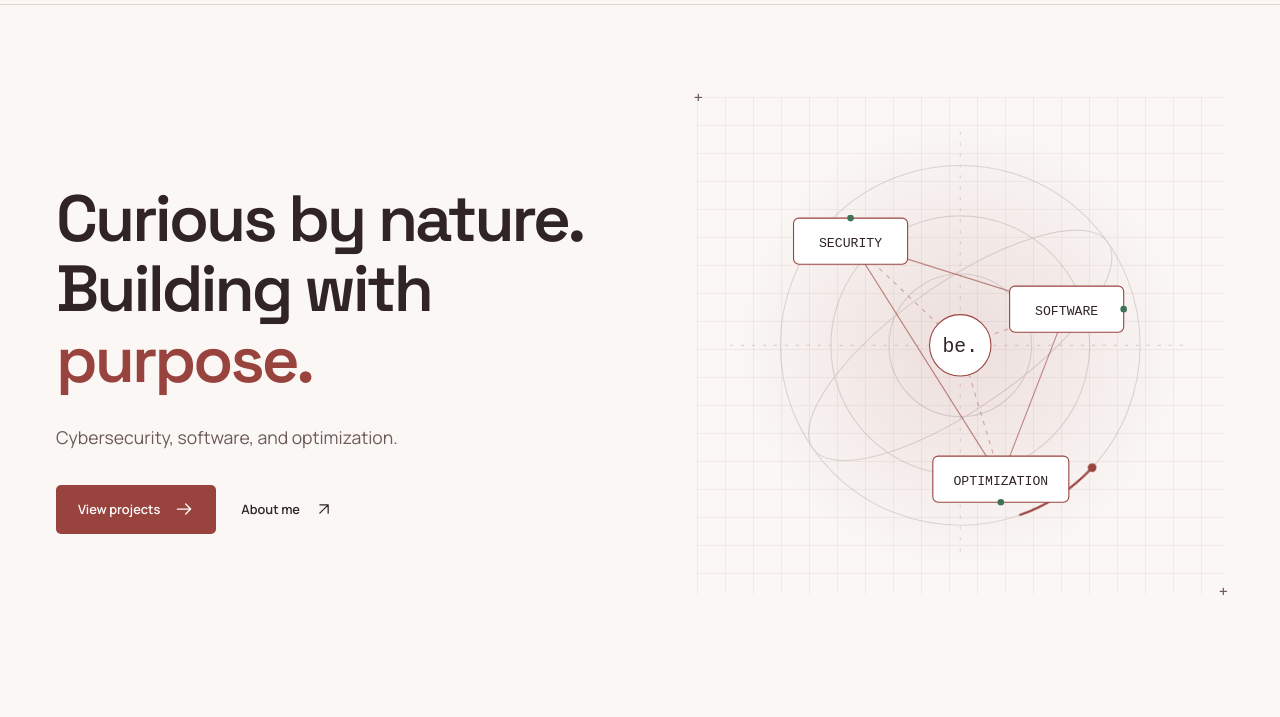
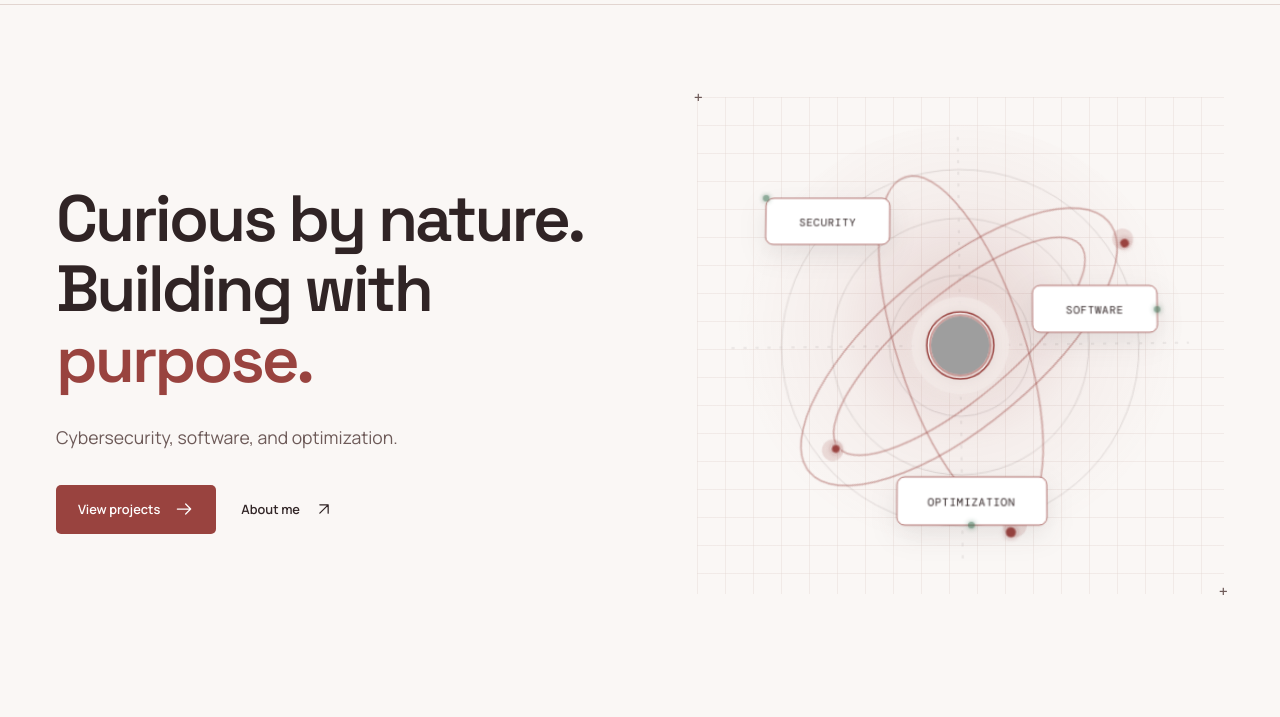
Before and after one commit to bartuemre/bartuemre-portfolio, an Astro site: page / in a window 1280 px wide. Shown: the part 83-800 px from the top of the page. Built offline with nearby package versions, Linux system fonts and the light colour scheme; Astro itself is replaced by a stand-in of ours; grey boxes are pictures that could not be loaded.

Commit message:
Add dimensional orbital hero animation (#12)
* feat: add deployable IPRV API backend

* chore: exclude Python bytecode

* feat: add dimensional orbital hero animation

```diff
--- a/src/components/AnimatedBackground.astro
+++ b/src/components/AnimatedBackground.astro
@@ -1,16 +1,22 @@
 ---
 ---
 <div class="systems-map" aria-hidden="true">
-  <svg class="orbital-map" viewBox="0 0 480 420" fill="none">
-    <defs><radialGradient id="ambient"><stop stop-color="var(--accent)" stop-opacity=".14" /><stop offset="1" stop-color="var(--accent)" stop-opacity="0" /></radialGradient></defs>
+  <svg class="orbital-map" viewBox="0 0 480 420" fill="none" role="presentation">
+    <defs>
+      <radialGradient id="ambient" cx="50%" cy="45%"><stop stop-color="var(--accent)" stop-opacity=".22" /><stop offset=".55" stop-color="var(--accent)" stop-opacity=".05" /><stop offset="1" stop-color="var(--accent)" stop-opacity="0" /></radialGradient>
+      <linearGradient id="core" x1="0" y1="0" x2="1" y2="1"><stop stop-color="var(--surface)" /><stop offset="1" stop-color="var(--surface-soft)" /></linearGradient>
+      <clipPath id="core-avatar-clip"><circle cx="240" cy="210" r="27" /></clipPath>
+      <filter id="soft-glow" x="-80%" y="-80%" width="260%" height="260%"><feGaussianBlur stdDeviation="6" result="blur" /><feMerge><feMergeNode in="blur" /><feMergeNode in="SourceGraphic" /></feMerge></filter>
+      <filter id="particle-glow" x="-150%" y="-150%" width="400%" height="400%"><feGaussianBlur stdDeviation="2.5" result="blur" /><feMerge><feMergeNode in="blur" /><feMergeNode in="SourceGraphic" /></feMerge></filter>
+    </defs>
     <circle cx="240" cy="210" r="205" fill="url(#ambient)" />
-    <g stroke="currentColor" opacity=".2"><path d="M30 210h420M240 15v390" stroke-dasharray="3 7" /><circle cx="240" cy="210" r="164" /><circle cx="240" cy="210" r="118" /><circle cx="240" cy="210" r="65" /><ellipse cx="240" cy="210" rx="164" ry="57" transform="rotate(-35 240 210)" /></g>
-    <g class="orbit-ring" stroke="var(--accent)" stroke-width="2"><circle cx="240" cy="210" r="164" stroke-dasharray="80 950" /><circle cx="404" cy="210" r="4" fill="var(--accent)" stroke="none" /></g>
-    <path d="m140 115 197 62-60 155-137-217Z" stroke="var(--accent)" stroke-opacity=".6" />
-    <path d="m140 115 100 95 97-33M240 210l37 122" stroke="var(--accent)" stroke-opacity=".4" stroke-dasharray="4 5" />
-    <circle cx="240" cy="210" r="28" fill="var(--surface)" stroke="var(--accent)" /><text x="240" y="216" text-anchor="middle" fill="var(--text)" font-size="18" font-family="monospace">be.</text>
-    <g fill="var(--surface)" stroke="var(--accent)"><rect x="88" y="94" width="104" height="42" rx="5" /><rect x="285" y="156" width="104" height="42" rx="5" /><rect x="215" y="311" width="124" height="42" rx="5" /></g>
-    <g fill="var(--text)" text-anchor="middle" font-family="monospace" font-size="12"><text x="140" y="120">SECURITY</text><text x="337" y="182">SOFTWARE</text><text x="277" y="337">OPTIMIZATION</text></g>
-    <g fill="var(--success)"><circle cx="140" cy="94" r="3" /><circle cx="389" cy="177" r="3" /><circle cx="277" cy="353" r="3" /></g>
+    <g class="orbital-grid" stroke="currentColor" opacity=".18"><path d="M30 210h420M240 15v390" stroke-dasharray="3 8" /><circle cx="240" cy="210" r="164" /><circle cx="240" cy="210" r="118" /><circle cx="240" cy="210" r="65" /></g>
+    <g class="atom-orbit atom-orbit-a"><ellipse cx="240" cy="210" rx="164" ry="58" transform="rotate(-28 240 210)" /><circle class="orbit-particle particle-a" cx="398" cy="136" r="5" /><circle class="particle-halo" cx="398" cy="136" r="11" /></g>
+    <g class="atom-orbit atom-orbit-b"><ellipse cx="240" cy="210" rx="144" ry="48" transform="rotate(32 240 210)" /><circle class="orbit-particle particle-b" cx="116" cy="132" r="4" /><circle class="particle-halo" cx="116" cy="132" r="10" /></g>
+    <g class="atom-orbit atom-orbit-c"><ellipse cx="240" cy="210" rx="178" ry="72" transform="rotate(82 240 210)" /><circle class="orbit-particle particle-c" cx="240" cy="32" r="4.5" /><circle class="particle-halo" cx="240" cy="32" r="10" /></g>
+    <g class="core-system" filter="url(#soft-glow)"><circle cx="240" cy="210" r="45" fill="var(--surface-soft)" opacity=".7" /><circle cx="240" cy="210" r="31" fill="url(#core)" stroke="var(--accent)" stroke-width="1.5" /><image class="core-avatar" href="https://avatars.githubusercontent.com/u/126015307?v=4" x="213" y="183" width="54" height="54" preserveAspectRatio="xMidYMid slice" clip-path="url(#core-avatar-clip)" /><circle cx="240" cy="210" r="28" stroke="var(--accent)" stroke-opacity=".5" stroke-width="2" /></g>
+    <g class="system-card" fill="var(--surface)" stroke="var(--accent)" stroke-opacity=".7"><rect x="61" y="74" width="114" height="43" rx="7" /><rect x="306" y="155" width="114" height="43" rx="7" /><rect x="183" y="329" width="135" height="43" rx="7" /></g>
+    <g class="system-card-text" fill="var(--text)" text-anchor="middle" font-family="var(--font-mono)" font-size="10" letter-spacing=".6"><text x="118" y="100">SECURITY</text><text x="363" y="181">SOFTWARE</text><text x="250" y="355">OPTIMIZATION</text></g>
+    <g class="status-nodes" fill="var(--success)" filter="url(#particle-glow)"><circle cx="61" cy="74" r="3" /><circle cx="420" cy="177" r="3" /><circle cx="250" cy="372" r="3" /></g>
   </svg>
 </div>
--- a/src/styles/global.css
+++ b/src/styles/global.css
@@ -102,9 +102,29 @@ h3 { font-size: 1.6rem; }
 .systems-map::after { bottom: -12px; right: -4px; }
 .map-topline, .map-bottomline { display: flex; justify-content: space-between; gap: 10px; padding-inline: 15px; font-size: .55rem; }
 .map-bottomline { border-top: 1px solid var(--line); padding-top: 15px; }
-.orbital-map { display: block; width: 100%; }
-.orbit-ring { transform-origin: 240px 210px; animation: orbit 42s linear infinite; }
-@keyframes orbit { to { transform: rotate(360deg); } }
+.orbital-map { display: block; width: 100%; transform: perspective(900px) rotateX(4deg); transform-origin: 50% 50%; }
+.orbital-grid { transform-origin: 240px 210px; animation: grid-drift 18s ease-in-out infinite alternate; }
+.atom-orbit { transform-origin: 240px 210px; fill: none; stroke: var(--accent); stroke-opacity: .42; stroke-width: 1.5; }
+.atom-orbit-a { animation: atom-spin-a 18s linear infinite; }
+.atom-orbit-b { animation: atom-spin-b 25s linear infinite reverse; }
+.atom-orbit-c { animation: atom-spin-c 31s linear infinite; }
+.orbit-particle { fill: var(--accent); stroke: var(--surface); stroke-width: 2; filter: url(#particle-glow); }
+.particle-halo { fill: var(--accent); opacity: .12; stroke: none; animation: particle-pulse 2.8s ease-in-out infinite; }
+.particle-b { animation-delay: -1s; }
+.particle-c { animation-delay: -1.8s; }
+.core-system { transform-origin: 240px 210px; animation: core-breathe 4.5s ease-in-out infinite; }
+.system-card { filter: drop-shadow(0 8px 12px color-mix(in srgb, var(--text) 10%, transparent)); }
+.status-nodes { animation: node-pulse 2.6s ease-in-out infinite; }
+@keyframes atom-spin-a { to { transform: rotate(360deg); } }
+@keyframes atom-spin-b { to { transform: rotate(360deg); } }
+@keyframes atom-spin-c { to { transform: rotate(360deg); } }
+@keyframes grid-drift { from { transform: rotate(-1deg) scale(.99); } to { transform: rotate(1deg) scale(1.01); } }
+@keyframes core-breathe { 0%, 100% { transform: scale(.98); } 50% { transform: scale(1.04); } }
+@keyframes particle-pulse { 0%, 100% { opacity: .08; transform: scale(.85); } 50% { opacity: .28; transform: scale(1.2); } }
+@keyframes node-pulse { 0%, 100% { opacity: .55; } 50% { opacity: 1; } }
+@media (prefers-reduced-motion: reduce) {
+  .orbital-grid, .atom-orbit, .particle-halo, .core-system, .status-nodes { animation: none; }
+}
 .hero-footnote { display: flex; align-items: center; justify-content: space-between; border-top: 1px solid var(--line); padding-top: 22px; padding-bottom: 10px; color: var(--muted); font-size: .58rem; }
 .hero-footnote a { display: flex; align-items: center; gap: 22px; font-family: var(--font-sans); font-size: .75rem; letter-spacing: 0; }
 .section { padding-block: 88px; }
```
